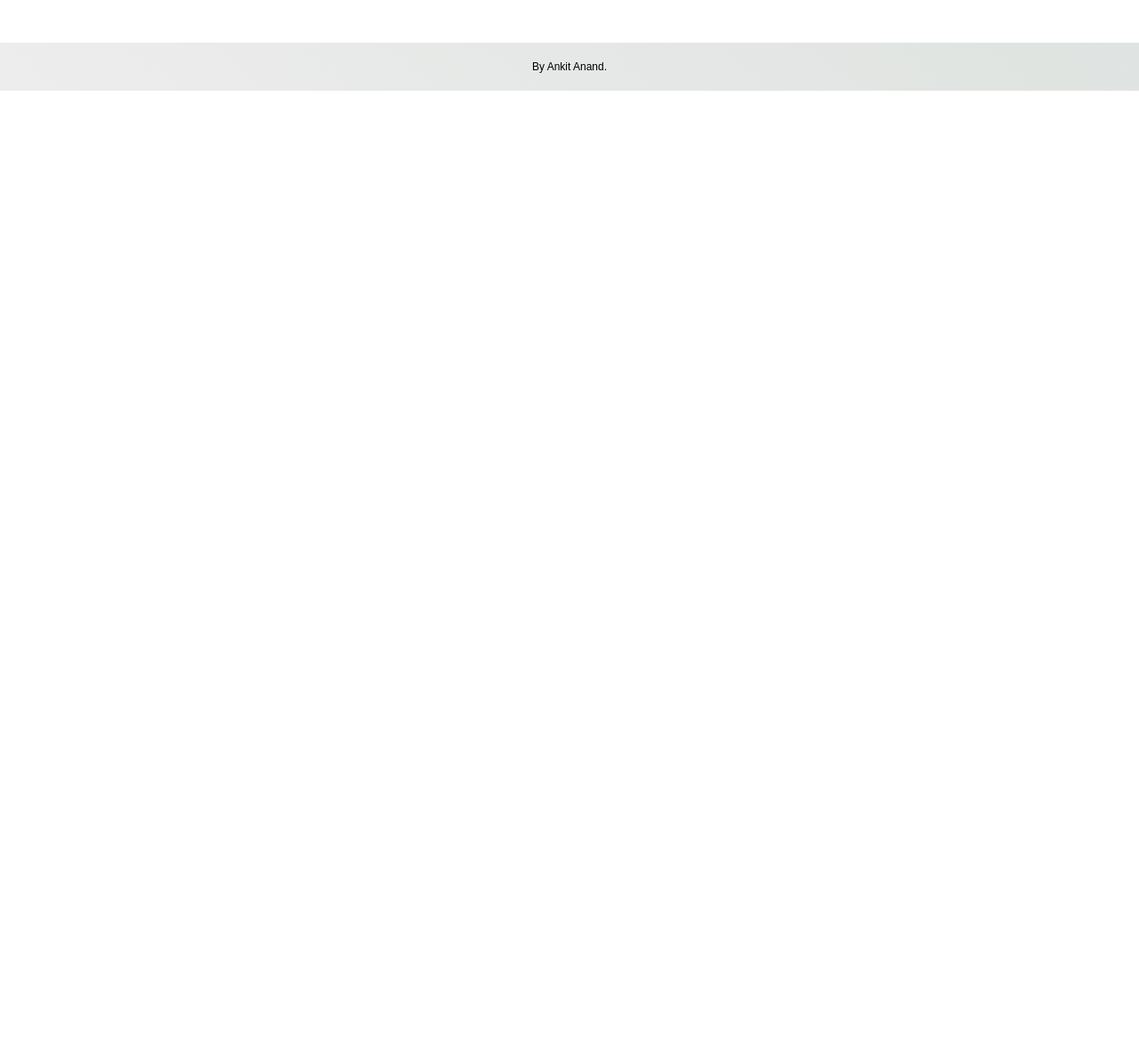
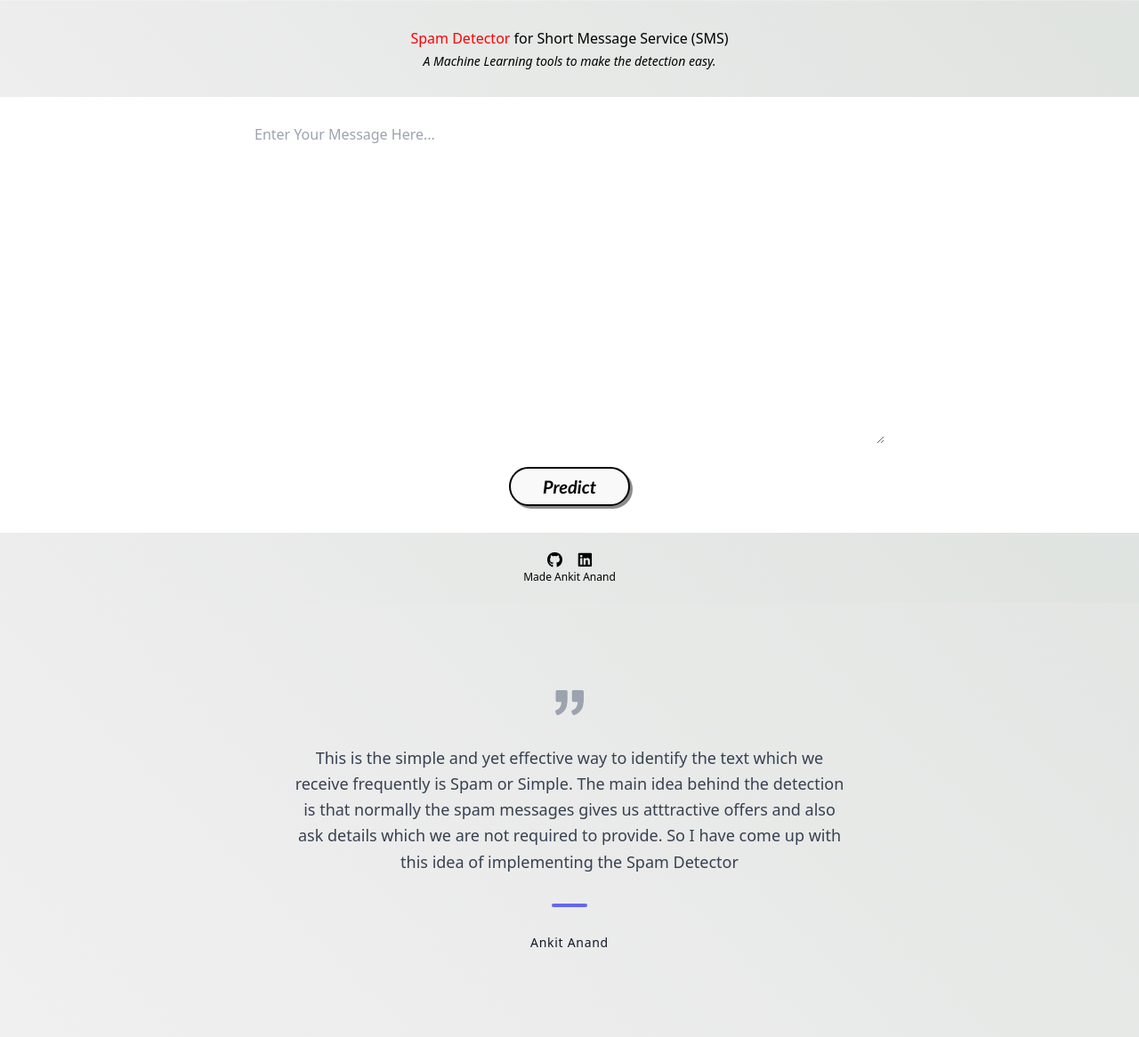
Before and after one commit to AnkitAnand2/SpamDeploy, a Flask app: page / in a window 1280 px wide. Shown: the part 698-1864 px from the top of the page at 89% size. Before the commit the page ends 800 px from the top, so only its background shows below. Run offline with Flask 2, Linux system fonts and the light colour scheme; parts of the project's set-up code (start-up, migrations or seed data) failed here and were passed over; some libraries are stand-ins or nearby versions.

Commit message:
Update home.html

```diff
--- a/templates/home.html
+++ b/templates/home.html
@@ -6,16 +6,49 @@
         <title>Spam SMS Detector</title>
         <link rel="shortcut icon" href="{{ url_for('static', filename='spam-favicon.ico') }}">
         <link rel="stylesheet" type="text/css" href="{{ url_for('static', filename='styles.css') }}">
+		<link href="https://unpkg.com/tailwindcss@^1.0/dist/tailwind.min.css" rel="stylesheet">
         <script src="https://kit.fontawesome.com/5f3f547070.js" crossorigin="anonymous"></script>
     </head>
 
     <body>
+	<header class="text-gray-700 body-font">
+  <div class="container mx-auto flex flex-wrap p-5 flex-col md:flex-row items-center">
+    <nav class="flex lg:w-2/5 flex-wrap items-center text-base md:ml-auto">
+
+    </nav>
+    <a class="flex order-first lg:order-none lg:w-1/5 title-font font-medium items-center text-gray-900 lg:items-center lg:justify-center mb-4 md:mb-0">
+      <svg xmlns="http://www.w3.org/2000/svg" fill="none" stroke="currentColor" stroke-linecap="round" stroke-linejoin="round" stroke-width="2" class="w-10 h-10 text-white p-2 bg-indigo-500 rounded-full" viewBox="0 0 24 24">
+        <path d="M12 2L2 7l10 5 10-5-10-5zM2 17l10 5 10-5M2 12l10 5 10-5"></path>
+      </svg>
+      <span class="ml-3 text-xl">SpamDetecctor</span>
+    </a>
+    <div class="lg:w-2/5 inline-flex lg:justify-end ml-5 lg:ml-0">
+
+    </div>
+  </div>
+</header>
+		<section class="text-gray-700 body-font">
+  <div class="container mx-auto flex px-5 py-24 md:flex-row flex-col items-center">
+    <div class="lg:max-w-lg lg:w-full md:w-1/2 w-5/6 mb-10 md:mb-0">
+      <img class="object-cover object-center rounded" alt="hero" src="https://source.unsplash.com/720x600/?Phone,TextMessages">
+    </div>
+    <div class="lg:flex-grow md:w-1/2 lg:pl-24 md:pl-16 flex flex-col md:items-start md:text-left items-center text-center">
+      <h1 class="title-font sm:text-4xl text-3xl mb-4 font-medium text-gray-900">Get Ready to spy on text
+        <br class="hidden lg:inline-block">Your Spam Detector
+      </h1>
+      <p class="mb-8 leading-relaxed">Now validating the text is Spam or Geninue is Only a click away</p>
+      <div class="flex justify-center">
+
+      </div>
+    </div>
+  </div>
+</section>
 
         <!-- Website Title -->
     	<div class="container">
-    		<h2 class='container-heading'><span>Spam Detector</span> for Short Message Service (SMS)</h2>
+    		<h1 class='container-heading'><span>Spam Detector</span> for Short Message Service (SMS)</h1>
             <div class='description'>
-    			<p>A Machine Learning Web App, Built with Flask, Deployed using Heroku.</p>
+    			<p>A Machine Learning tools to make the detection easy.</p>
     		</div>
     	</div>
 
@@ -29,9 +62,25 @@
 
         <!-- Footer -->
         <div class='footer'>
+            <div class="contact">
+                <a target="_blank" href="https://github.com/anujvyas/Spam-SMS-Classifier-Deployment"><i class="fab fa-github fa-lg contact-icon"></i></a>
+                <a target="_blank" href="https://www.linkedin.com/in/anujkvyas"><i class="fab fa-linkedin fa-lg contact-icon"></i></a>
+            </div>
+            <p class='footer-description'>Made Ankit Anand</p>
+        </div>
+		<section class="text-gray-700 body-font">
+  <div class="container px-5 py-24 mx-auto">
+    <div class="xl:w-1/2 lg:w-3/4 w-full mx-auto text-center">
+      <svg xmlns="http://www.w3.org/2000/svg" fill="currentColor" class="inline-block w-8 h-8 text-gray-400 mb-8" viewBox="0 0 975.036 975.036">
+        <path d="M925.036 57.197h-304c-27.6 0-50 22.4-50 50v304c0 27.601 22.4 50 50 50h145.5c-1.9 79.601-20.4 143.3-55.4 191.2-27.6 37.8-69.399 69.1-125.3 93.8-25.7 11.3-36.8 41.7-24.8 67.101l36 76c11.6 24.399 40.3 35.1 65.1 24.399 66.2-28.6 122.101-64.8 167.7-108.8 55.601-53.7 93.7-114.3 114.3-181.9 20.601-67.6 30.9-159.8 30.9-276.8v-239c0-27.599-22.401-50-50-50zM106.036 913.497c65.4-28.5 121-64.699 166.9-108.6 56.1-53.7 94.4-114.1 115-181.2 20.6-67.1 30.899-159.6 30.899-277.5v-239c0-27.6-22.399-50-50-50h-304c-27.6 0-50 22.4-50 50v304c0 27.601 22.4 50 50 50h145.5c-1.9 79.601-20.4 143.3-55.4 191.2-27.6 37.8-69.4 69.1-125.3 93.8-25.7 11.3-36.8 41.7-24.8 67.101l35.9 75.8c11.601 24.399 40.501 35.2 65.301 24.399z"></path>
+      </svg>
+      <p class="leading-relaxed text-lg">This is the simple and yet effective way to identify the text which we receive frequently is Spam or Simple. The main idea behind the detection is that normally the spam messages gives us atttractive offers and also ask details which we are not required to provide. So I have come up with this idea of implementing the Spam Detector</p>
+      <span class="inline-block h-1 w-10 rounded bg-indigo-500 mt-8 mb-6"></span>
+      <h2 class="text-gray-900 font-medium title-font tracking-wider text-sm">Ankit Anand</h2>
 
-            <p class='footer-description'>By Ankit Anand.</p>
-        </div>
+    </div>
+  </div>
+</section>
 
     </body>
 </html>
```
